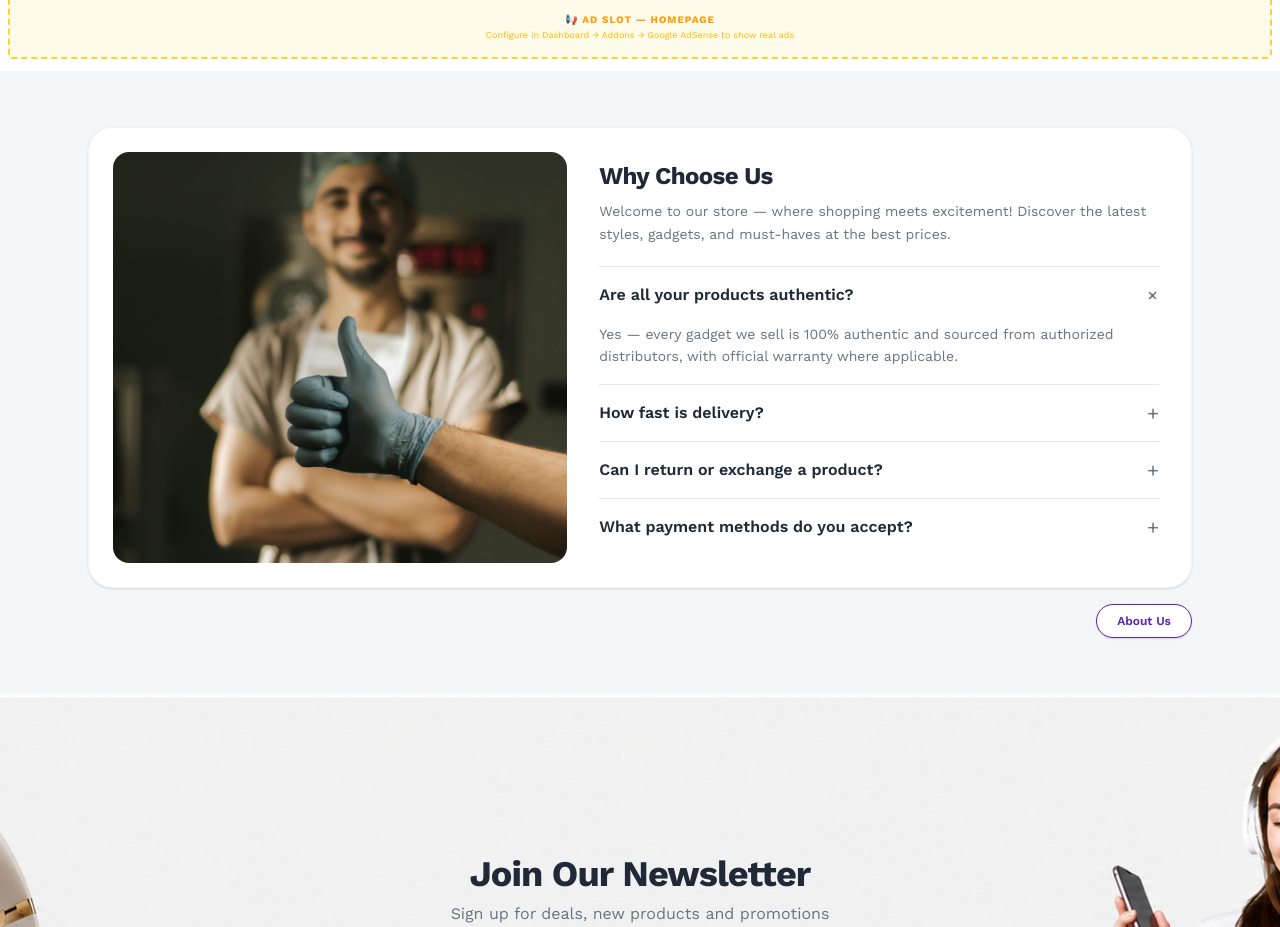
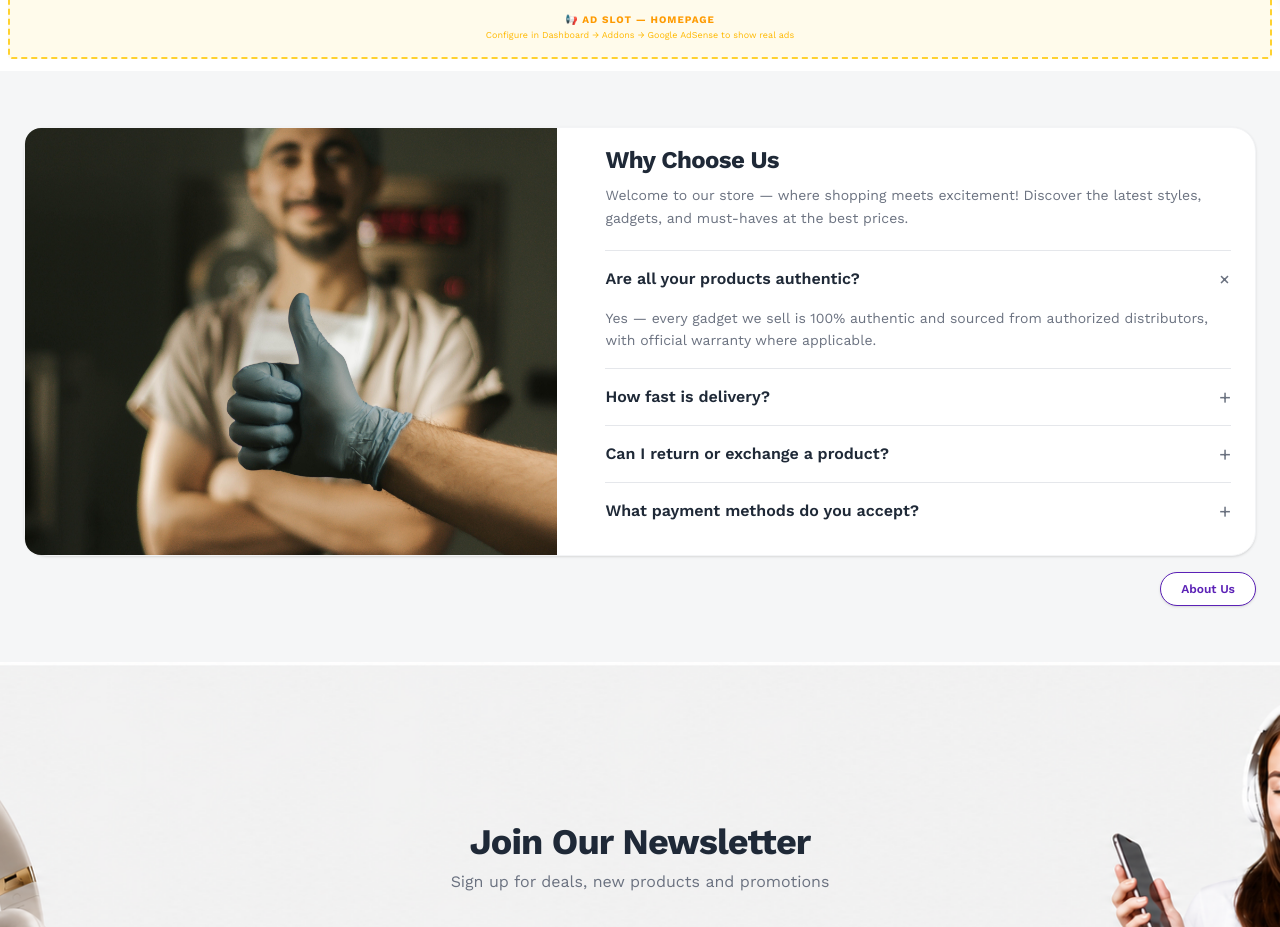
Before and after one commit to naima-uddin/apple.gadget.frontend, a Next.js app: page / in a window 1280 px wide. Shown: the part 801-1728 px from the top of the page. Built offline with nearby package versions, Linux system fonts and the light colour scheme; no server answers.

Commit message:
Update WhyChooseUs.jsx

```diff
--- a/components/home/WhyChooseUs.jsx
+++ b/components/home/WhyChooseUs.jsx
@@ -55,16 +55,16 @@ export default function WhyChooseUs() {
 
   return (
     <section className="w-full bg-[#F5F6F7] py-10 md:py-14">
-      <div className="max-w-6xl mx-auto px-4 sm:px-6">
+      <div className="max-w-7xl mx-auto px-4 sm:px-6">
         {/* White card: image left, content right */}
         <div
-          className={`bg-white border border-gray-100 rounded-3xl shadow-sm p-4 md:p-6 grid grid-cols-1 gap-6 md:gap-8 items-stretch ${
+          className={`bg-white border border-gray-100 rounded-3xl shadow-sm grid grid-cols-1 gap-6 md:gap-8 items-stretch ${
             hasImage ? "md:grid-cols-[1fr_1.25fr]" : ""
           }`}
         >
           {/* Image */}
           {hasImage && (
-            <div className="relative rounded-2xl overflow-hidden bg-[#F5F6F7] min-h-64 md:min-h-80">
+            <div className="relative rounded-l-2xl  overflow-hidden bg-[#F5F6F7] min-h-64 md:min-h-80 ">
               <Image
                 src="/whychoose.jpg"
                 alt={t("home.why_choose_us")}
@@ -77,7 +77,7 @@ export default function WhyChooseUs() {
           )}
 
           {/* Text + accordion */}
-          <div className="md:py-2 md:pr-2">
+          <div className=" p-2 md:p-4 mr-2">
             <h2 className="text-xl md:text-2xl font-bold tracking-tight text-[#1F2937] mb-2">
               {t("home.why_choose_us")}
             </h2>
```
